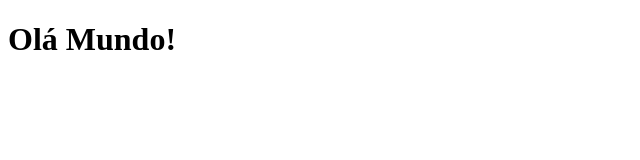
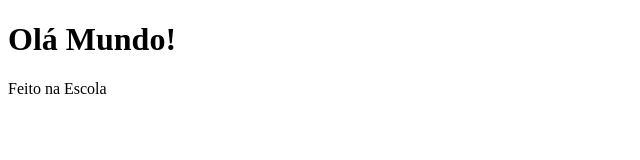
Before and after one commit to adilson-m-ramos-meopt/TutoriaVideo, a plain HTML site: page index.html in a window 1280 px wide. Shown: the whole page, without its empty margins (0-640 px from the left). Drawn offline with Linux system fonts and the light colour scheme.

Commit message:
FeitoEscola

```diff
--- a/index.html
+++ b/index.html
@@ -8,5 +8,7 @@
 <body>
   <h1>Olá Mundo!</h1>
 
+  <P> Feito na Escola</P>
+
 </body>
 </html>
```
